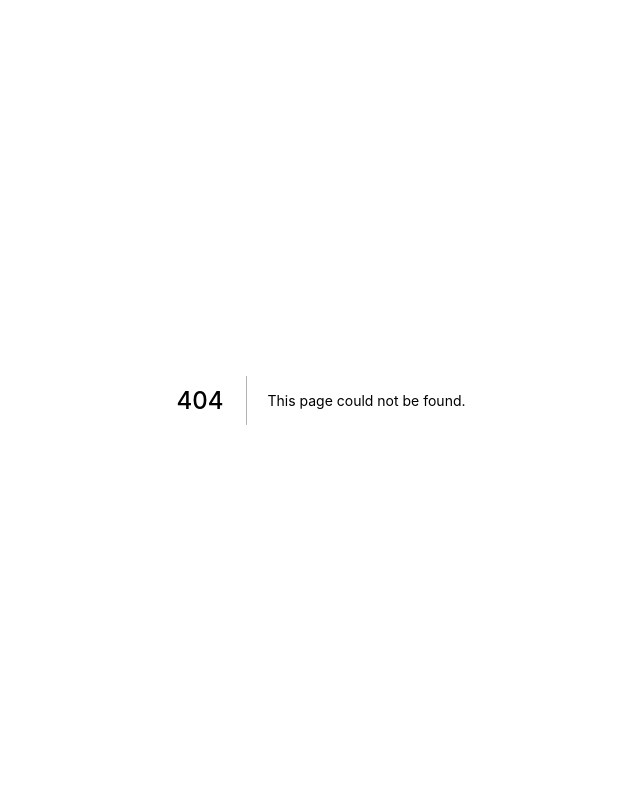
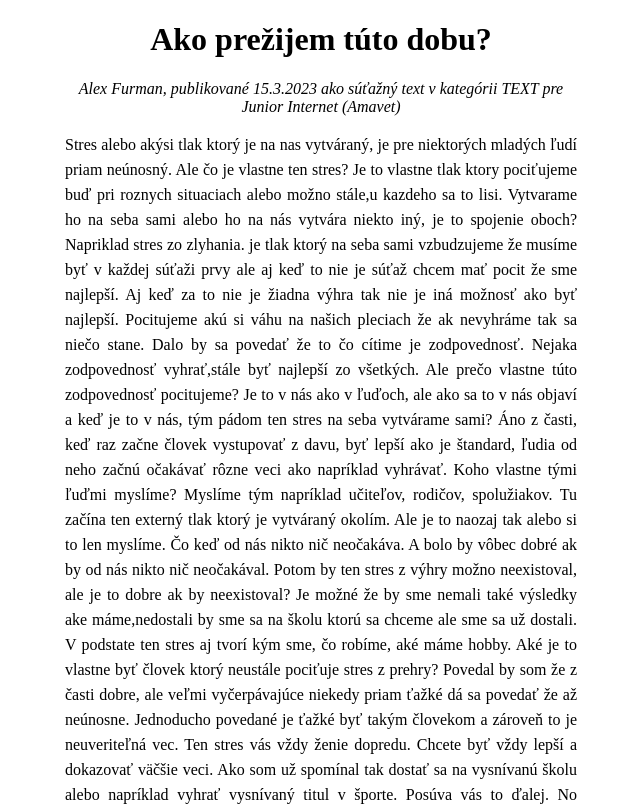
Before and after one commit to dejvokep/portfolio-web-app, a Next.js app: page /publication in a window 1280 px wide. Before the commit this address had no page. Shown: the top 806 px of the page, without its empty margins (319-959 px from the left). Built offline with nearby package versions, Linux system fonts and the light colour scheme.

Commit message:
Posted a publication for AMAVET.

```diff
--- /dev/null
+++ b/pages/publication.js
@@ -0,0 +1,69 @@
+import styles from "../styles/Publication.module.css";
+
+export default function Publication() {
+    return <div className={styles.container}>
+        <div className={styles.headline}>
+            <h1>Ako prežijem túto dobu?</h1>
+            <p>Alex Furman, publikované 15.3.2023 ako súťažný text v kategórii TEXT pre <a
+                href={"https://www.juniorinternet.sk/"} rel={"noreferrer"}>Junior Internet (Amavet)</a></p>
+        </div>
+        <div className={styles.content}>
+            <p>
+                Stres alebo akýsi tlak ktorý je na nas vytváraný, je pre niektorých mladých ľudí priam neúnosný. Ale čo
+                je vlastne ten stres? Je to vlastne tlak ktory pociťujeme buď pri roznych situaciach alebo možno stále,u
+                kazdeho sa to lisi. Vytvarame ho na seba sami alebo ho na nás vytvára niekto iný, je to spojenie oboch?
+                Napriklad stres zo zlyhania. je tlak ktorý na seba sami vzbudzujeme že musíme byť v každej súťaži prvy
+                ale aj keď to nie je súťaž chcem mať pocit že sme najlepší. Aj keď za to nie je žiadna výhra tak nie je
+                iná možnosť ako byť najlepší. Pocitujeme akú si váhu na našich pleciach že ak nevyhráme tak sa niečo
+                stane. Dalo by sa povedať že to čo cítime je zodpovednosť. Nejaka zodpovednosť vyhrať,stále byť najlepší
+                zo všetkých. Ale prečo vlastne túto zodpovednosť pocitujeme? Je to v nás ako v ľuďoch, ale ako sa to v
+                nás objaví a keď je to v nás, tým pádom ten stres na seba vytvárame sami? Áno z časti, keď raz začne
+                človek vystupovať z davu, byť lepší ako je štandard, ľudia od neho začnú očakávať rôzne veci ako
+                napríklad vyhrávať. Koho vlastne tými ľuďmi myslíme? Myslíme tým napríklad učiteľov, rodičov,
+                spolužiakov. Tu začína ten externý tlak ktorý je vytváraný okolím. Ale je to naozaj tak alebo si to len
+                myslíme. Čo keď od nás nikto nič neočakáva. A bolo by vôbec dobré ak by od nás nikto nič neočakával.
+                Potom by ten stres z výhry možno neexistoval, ale je to dobre ak by neexistoval? Je možné že by sme
+                nemali také výsledky ake máme,nedostali by sme sa na školu ktorú sa chceme ale sme sa už dostali. V
+                podstate ten stres aj tvorí kým sme, čo robíme, aké máme hobby. Aké je to vlastne byť človek ktorý
+                neustále pociťuje stres z prehry? Povedal by som že z časti dobre, ale veľmi vyčerpávajúce niekedy priam
+                ťažké dá sa povedať že až neúnosne. Jednoducho povedané je ťažké byť takým človekom a zároveň to je
+                neuveriteľná vec. Ten stres vás vždy ženie dopredu. Chcete byť vždy lepší a dokazovať väčšie veci. Ako
+                som už spomínal tak dostať sa na vysnívanú školu alebo napríklad vyhrať vysnívaný titul v športe. Posúva
+                vás to ďalej. No niekedy sú momenty kedy by bolo jednoduchšie nebyť takým človekom. Jedna z najhorších
+                veci je na tom to že vás nikto nechápe. Možno to nie je pravda ale je tam ten pocit. A ten pocit že nás
+                nikto nechápe môže v človeku spôsobiť horšie pocity ako je napríklad osamelosť. Čo je to vlastne ta
+                osamelosť? Osamelosť je v psychologii dosť často definovaná ako pocit odpojenosti alebo izolácie. Ale čo
+                vlastne ta odpojenosť a izolácia je? Pri odpojenosti je asi myslená strata kontaktu s ľudmi. Izolácia má
+                pravdepodobne dve formy: buď sa izolujeme preto, lebo chceme alebo sme izolovaný nedobrovoľne
+                niekým/niečím iným od ostatných. Takže nastáva nedobrovoľná izolácia. Lenže je dosť možne že práve ta
+                izolácia,osamelosť akýsi pocit prázdnoty nás posúva ďalej. Pretože keď je človek sám môže sa sústrediť
+                len sám na seba. Takzvane objavovať samého seba. V niektorých momentoch je možno osamelosť až potrebná.
+                Aby človek priam našiel to čo hľadal. Môže to byť odpoveď na rôzne otázky alebo až úplná zmena pohľadu
+                na svet. Ale niekto môže tvrdiť že človek je spoločenský tvor a potrebuje sa socializovať. A áno je to
+                pravda človek potrebuje spoločnosť k normálnemu fungovaniu. Lenže tá osamelosť nás vie posunúť ďalej aj
+                v spoločenskom zmysle. Pretože naozaj šťastný vieme byť len vtedy ak sme šťastný sami zo seba, aky
+                sme,kto vlastne sme. Niekedy práve tie najhoršie skúsenosti nás posunú najďalej a sú potrebné aby sme
+                mohli byť na konci dňa šťastnými. Život nie je len šťastie,láska,nádhera ale je to aj
+                nešťastie,bolesť,muká. Dôležité je si uvedomiť, že aj napriek bolestivým zážitkom ktoré vznikajú aj z
+                osamelosti a sú dokonale mierene na človeka,pretože ako som už spomínal vyssie, človek je spoločenský
+                tvor. Tak by táto bolesť a utrpenie mala byť využitá na zlepšovanie samého seba. Je pravda že ľahšie by
+                bolo sa len dostať z tej osamelosti. Ale je tento prístup správny? Utekať pred bolesťou a utrpením a
+                nepostaviť sa tomu tvárou v tvár, nájsť podstatu alebo dôvod utrpenia. Priam ju až využiť pre dobrý
+                účel. Takýto prístup kde len utekáme, je práve typický pre dnešnú spoločnosť. Lenže v momentálnom svete
+                utekáme len z krízy do krizy. Ujdeme z jednej osobnej a hneď na nás zaútoči celosvetová kríza. Zatvoríme
+                oči pred celosvetovou krízou a vrátime sa hneď do osobnej. Nebolo by lepšie vyriešiť krízu v ktorej sa
+                nachádzame ako utekať a krízy sa budu len hromadiť až do bodu kedy to človek ako jednotlivec alebo
+                ľudstvo nezvládne. A keď sa človek už aj rozhodne aku krízu by mal začať riešiť ako prvú. Tú ktorá
+                postihuje viacerých ľudí alebo tú ktorá postihuje len jeho. Ak by začal s tou ktorá postihuje viacerých
+                ľudí tak by ho zatiaľ ta osobná mohla zničiť zvnútra ale ak by sa rozhodol najprv riešiť tú osobnú tak
+                by ho ta spoločenská mohla zatiaľ zničiť z vonku. Dá sa povedať že aby sa mohli riešiť spoločenské krízy
+                tak musia ľudia najprv vyriešiť svoje osobné. Pomaly sa prepracuvávať k tým najväčším. Pretože keď
+                vyriešíme tie osobne krízy tak sa posunieme v osobných životoch čo nám potom pomôže pri spoločenských
+                krízach. Áno na tie spoločenské krízy nesmieme uplne zabudnúť a riešiť len svoje osobne krízy. Potom by
+                tie spoločenske mohli prerásť do takých veľkostí ktoré by možno vyzerali až neriešiteľne, len vyzerali
+                pretože každá kríza je riešiteľná. Niektoré riešenia sú možno neprivetivé, ale sú potrebné. Preto by sme
+                sa mali zamyslieť či chceme problémy riešiť alebo sa len tváriť že ich riešime.
+            </p>
+        </div>
+    </div>
+}
--- /dev/null
+++ b/styles/Publication.module.css
@@ -0,0 +1,24 @@
+.container {
+    padding: 0 30%;
+    font-family: "Times New Roman", serif;
+}
+
+.headline {
+    text-align: center;
+}
+
+.headline p {
+    font-style: italic;
+}
+
+.content p {
+    text-align: justify;
+    text-align-last: left;
+    line-height: 25px;
+}
+
+@media only screen and (max-width: 1200px) {
+    .container {
+        padding: 0 10%;
+    }
+}
```
